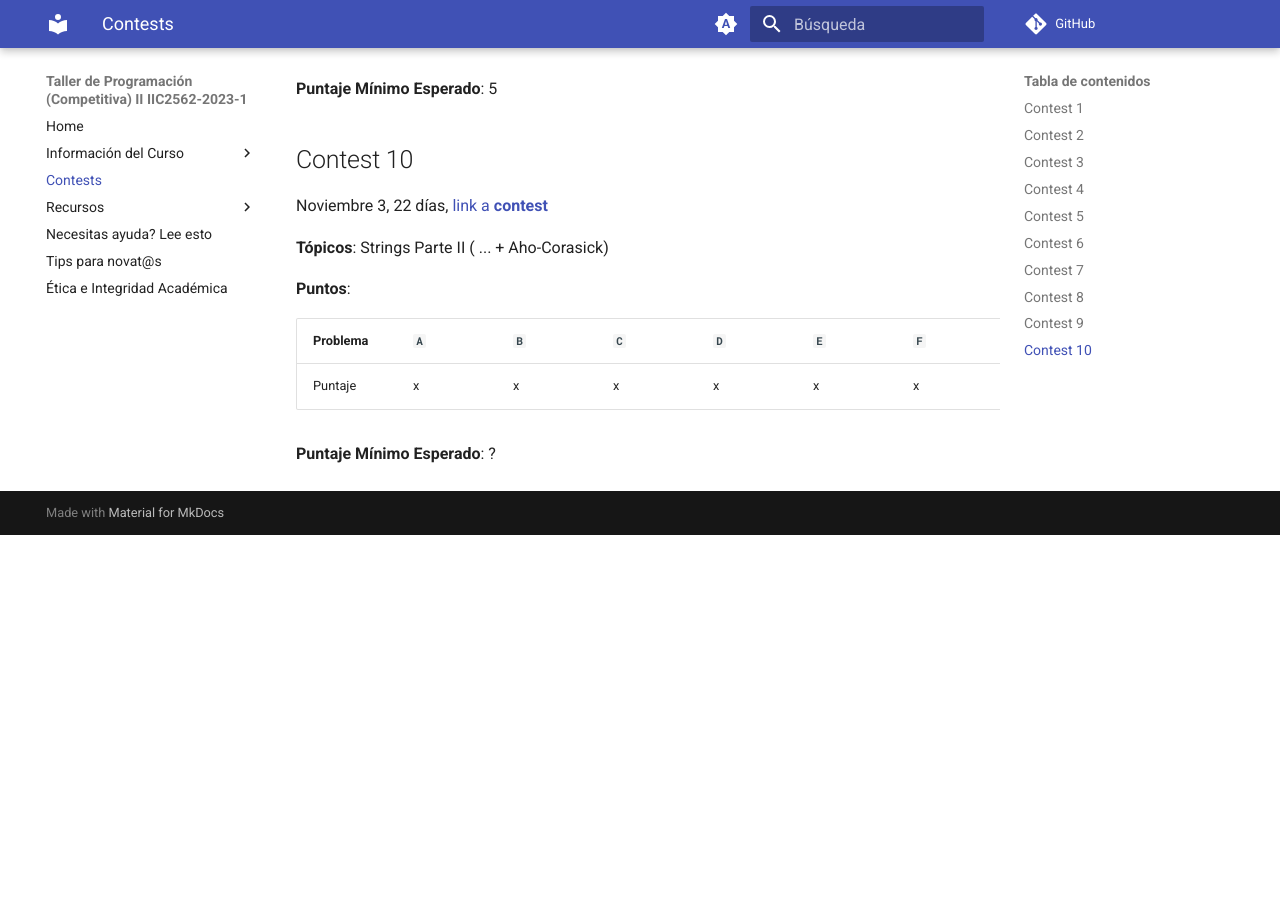
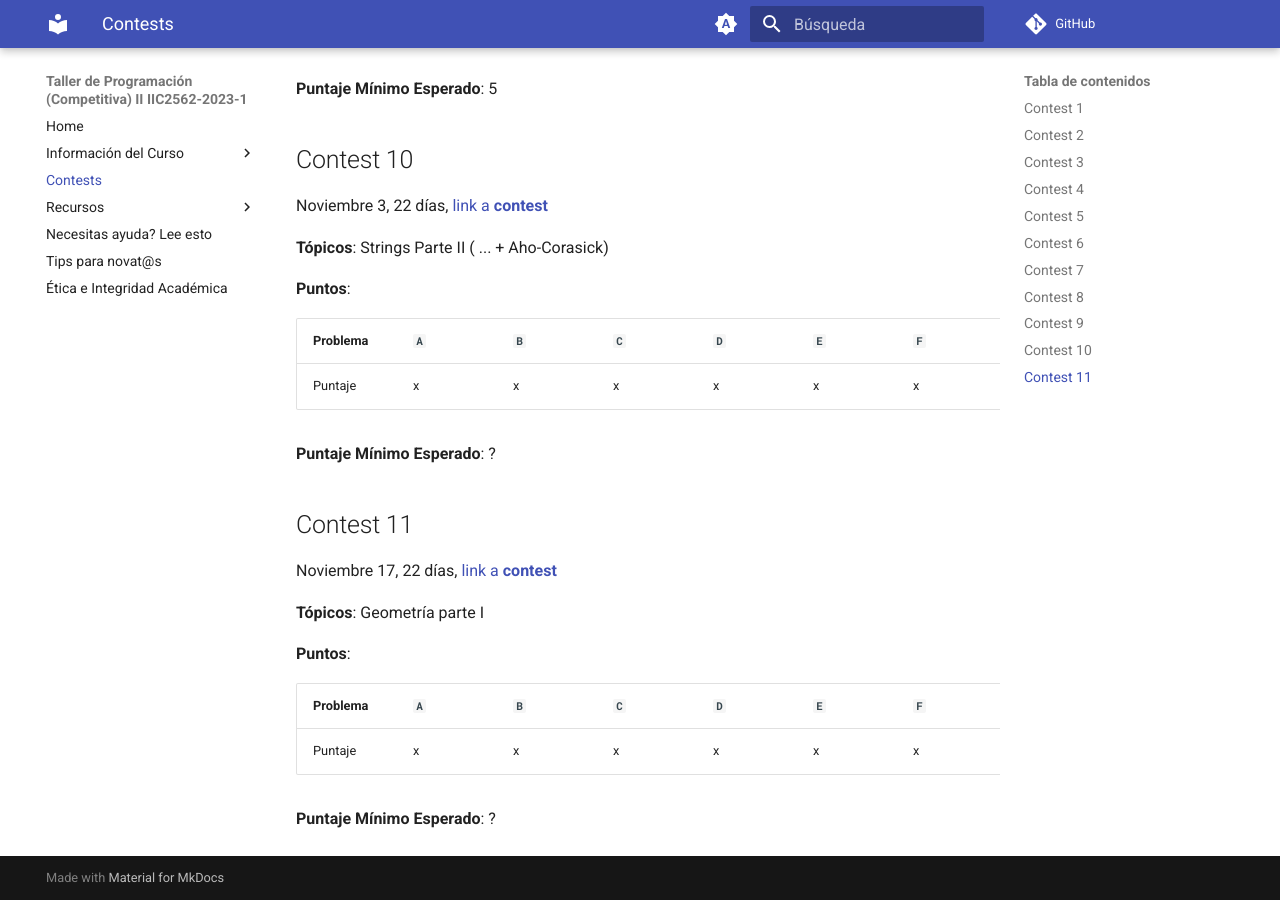
Before and after one commit to progcompuc/IIC2562-2023-2, an MkDocs documentation site: the page built from docs/contests/index.md, in a window 1280 px wide and 900 px high, scrolled down 3412 px. Built offline with MkDocs 1.6.1 and Material for MkDocs 9.7.7, drawn with Linux system fonts in a browser that asks for light colours; comment, search, counter and statistics services are not loaded; before the commit the page ends 3947 px from its top, so only the background shows below that.

Commit message:
contest 11

```diff
--- a/docs/contests/index.md
+++ b/docs/contests/index.md
@@ -143,3 +143,17 @@
 | Puntaje   |  x  |  x  |  x  |  x  |  x  |  x  |  x  |  x  |  x  |  x  |
 
 **Puntaje Mínimo Esperado**: ?
+
+## Contest 11
+
+Noviembre 17, 22 días, [link a **contest**](https://vjudge.net/contest/595071)
+
+**Tópicos**: Geometría parte I
+
+**Puntos**:
+
+| Problema  | `A` | `B` | `C` | `D` | `E` | `F` | `G` | `H` | `I` | `J` |
+| --------- | --- | --- | --- | --- | --- | --- | --- | --- | --- | --- |
+| Puntaje   |  x  |  x  |  x  |  x  |  x  |  x  |  x  |  x  |  x  |  x  |
+
+**Puntaje Mínimo Esperado**: ?
```
